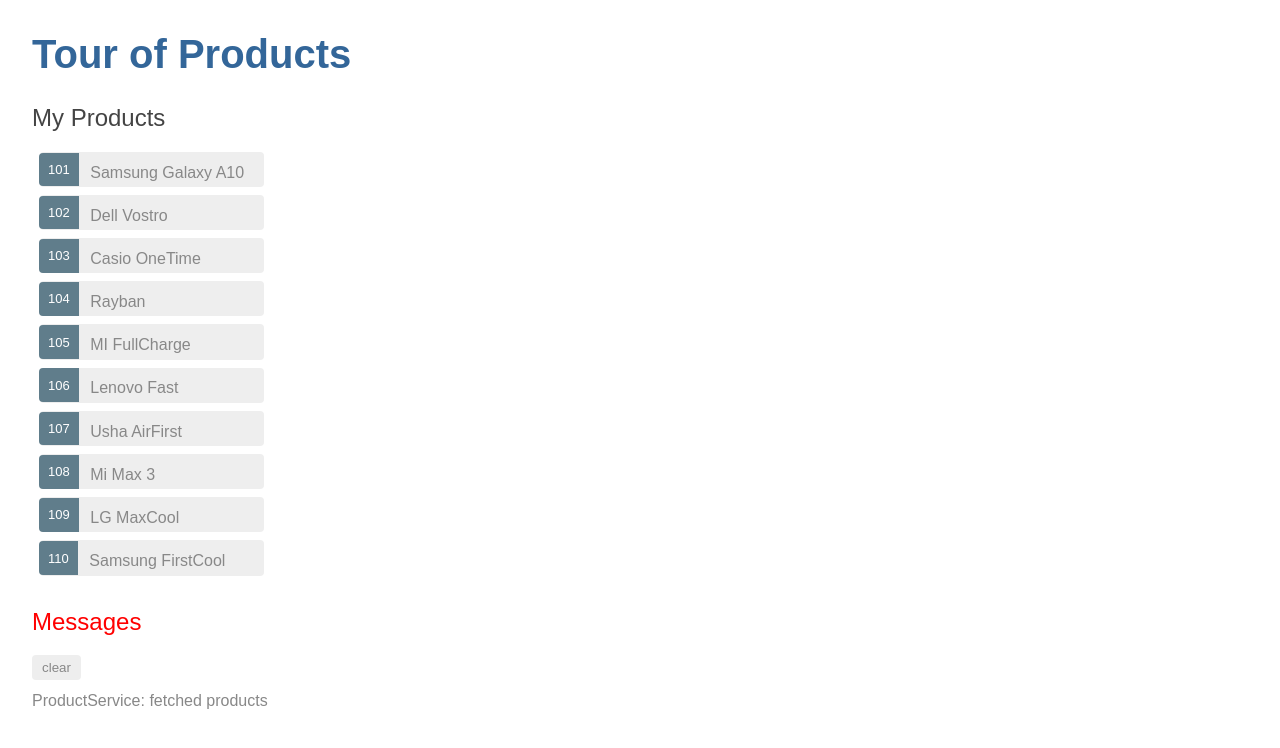
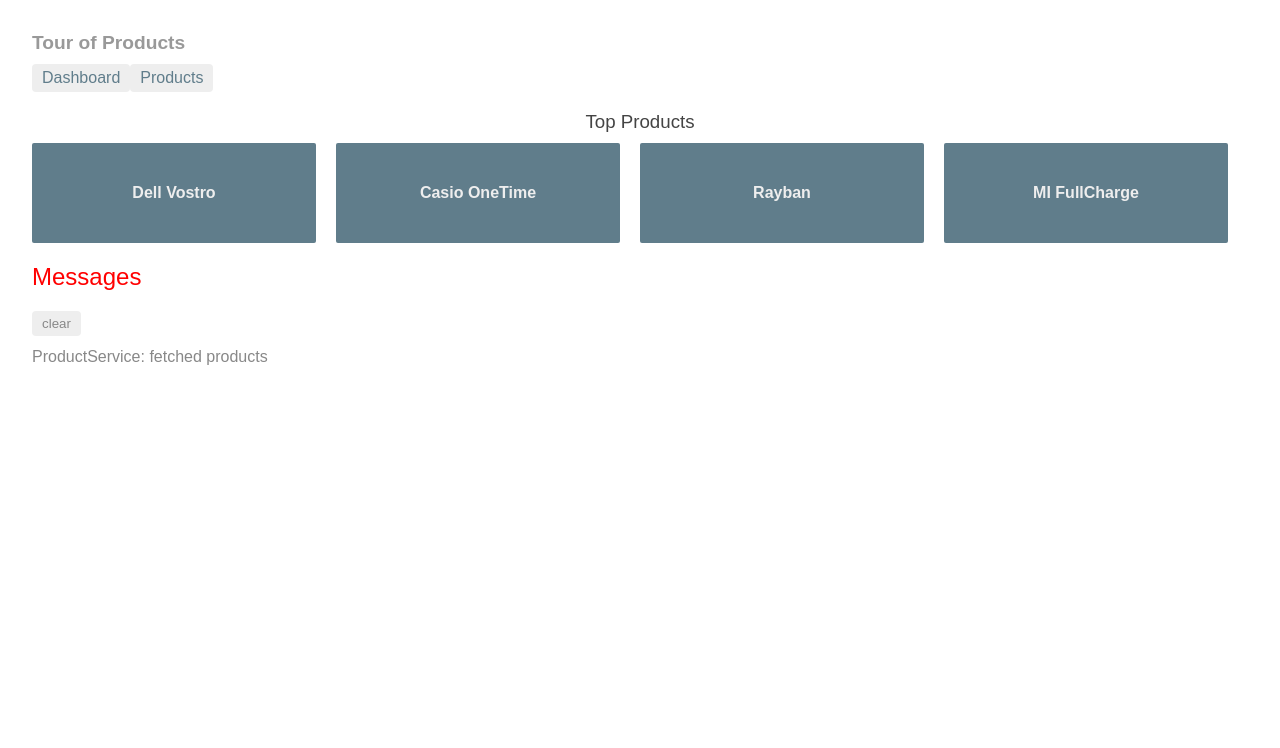
Before and after one commit to jbranjith/angular-product-tour, an Angular app: page /dashboard in a window 1280 px wide. Shown: the top 748 px of the page. Built offline with nearby package versions, Linux system fonts and the light colour scheme.

Commit message:
5 files modified

```diff
--- a/src/app/app.component.css
+++ b/src/app/app.component.css
@@ -1,3 +1,29 @@
-p {
-  font-family: Lato;
+/* AppComponent's private CSS styles */
+h1 {
+  font-size: 1.2em;
+  color: #999;
+  margin-bottom: 0;
 }
+h2 {
+  font-size: 2em;
+  margin-top: 0;
+  padding-top: 0;
+}
+nav a {
+  padding: 5px 10px;
+  text-decoration: none;
+  margin-top: 10px;
+  display: inline-block;
+  background-color: #eee;
+  border-radius: 4px;
+}
+nav a:visited, a:link {
+  color: #607D8B;
+}
+nav a:hover {
+  color: #039be5;
+  background-color: #CFD8DC;
+}
+nav a.active {
+  color: #039be5;
+}
--- a/src/app/app.component.html
+++ b/src/app/app.component.html
@@ -1,11 +1,12 @@
 <h1>{{title}}</h1>
-<app-products></app-products>
-<app-messages></app-messages>
-
-<!--
-  <nav>
+<nav>
   <a routerLink="/dashboard">Dashboard</a>
   <a routerLink="/products">Products</a>
 </nav>
 <router-outlet></router-outlet>
+<app-messages></app-messages>
+
+<!--
+
+<app-products></app-products>
 -->
--- a/src/app/app.module.ts
+++ b/src/app/app.module.ts
@@ -12,7 +12,7 @@ import { MessagesComponent } from './messages/messages.component';
 
 
 @NgModule({
-  imports: [BrowserModule, FormsModule],
+  imports: [BrowserModule, FormsModule, AppRoutingModule],
   declarations: [DashboardComponent,
     AppComponent,
     ProductsComponent,
--- a/src/app/product.service.ts
+++ b/src/app/product.service.ts
@@ -11,14 +11,15 @@ import { MessageService } from './message.service';
 export class ProductService {
   constructor(private messageService: MessageService) { }
 
-  getProducts(): Product[] {
+  getProducts(): Observable<Product[]> {
+    this.messageService.add('ProductService: fetched products');
+    return of(PRODUCTS);
+  }
+
+  /**getProducts(): Product[] {
     this.messageService.add('ProductService: fetched products');
     return PRODUCTS;
-  }
 
-  /**getProducts(): Observable<Product[]> {
-    this.messageService.add('ProductService: fetched products');
-    return of(PRODUCTS);
   }*/
 
 }
--- a/src/app/products/products.component.ts
+++ b/src/app/products/products.component.ts
@@ -24,8 +24,12 @@ export class ProductsComponent implements OnInit {
   }
 
   getProducts(): void {
-    this.products = this.productService.getProducts();
-    //.subscribe(products => this.products = products);
+    this.productService.getProducts().subscribe(products => this.products = products);
   }
 
+  /**
+   * getProducts(): void {
+    this.products = this.productService.getProducts();}
+   */
+
 }
```
